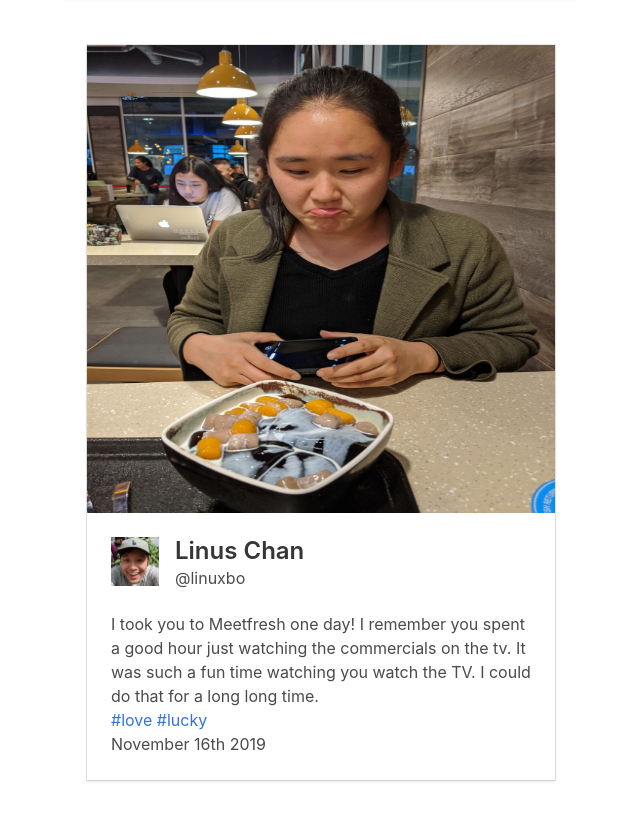
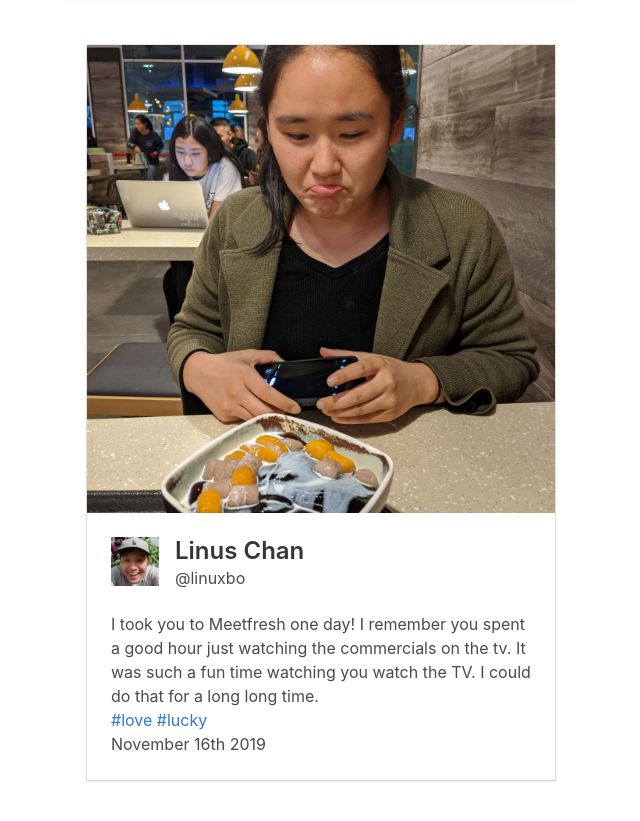
Before and after one commit to linuxbo/48, a website: page 48192231/Rina2131.html in a window 1280 px wide. Shown: the part 7379-8200 px from the top of the page, without its empty margins (319-959 px from the left). Drawn offline with Linux system fonts and the light colour scheme; files that its build step writes are made by us from their sources.

Commit message:
testin'
it out

```diff
--- a/48192231/Rina2131.html
+++ b/48192231/Rina2131.html
@@ -307,7 +307,7 @@
                      <div class="card">
                         <div class="card-image">
                            <figure class="image is-square">
-                              <img src="../48192231/Pictures/2020/IMG_20191116_171713.jpg" alt="Placeholder image">
+                              <img src="../48192231/Pictures/IMG_20191116_171713.jpg" alt="Placeholder image">
                            </figure>
                         </div>
                         <div class="card-content">
```
Also changed, not shown: 2 other files.
